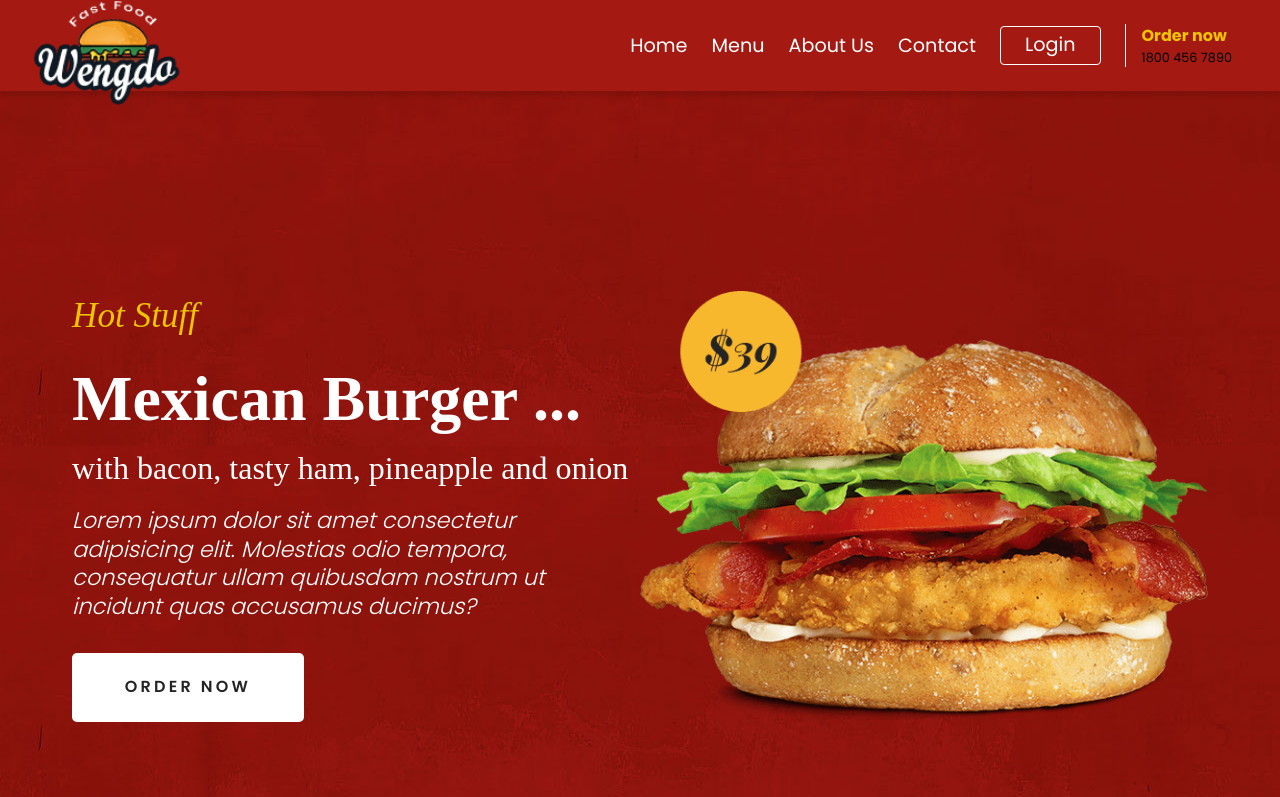
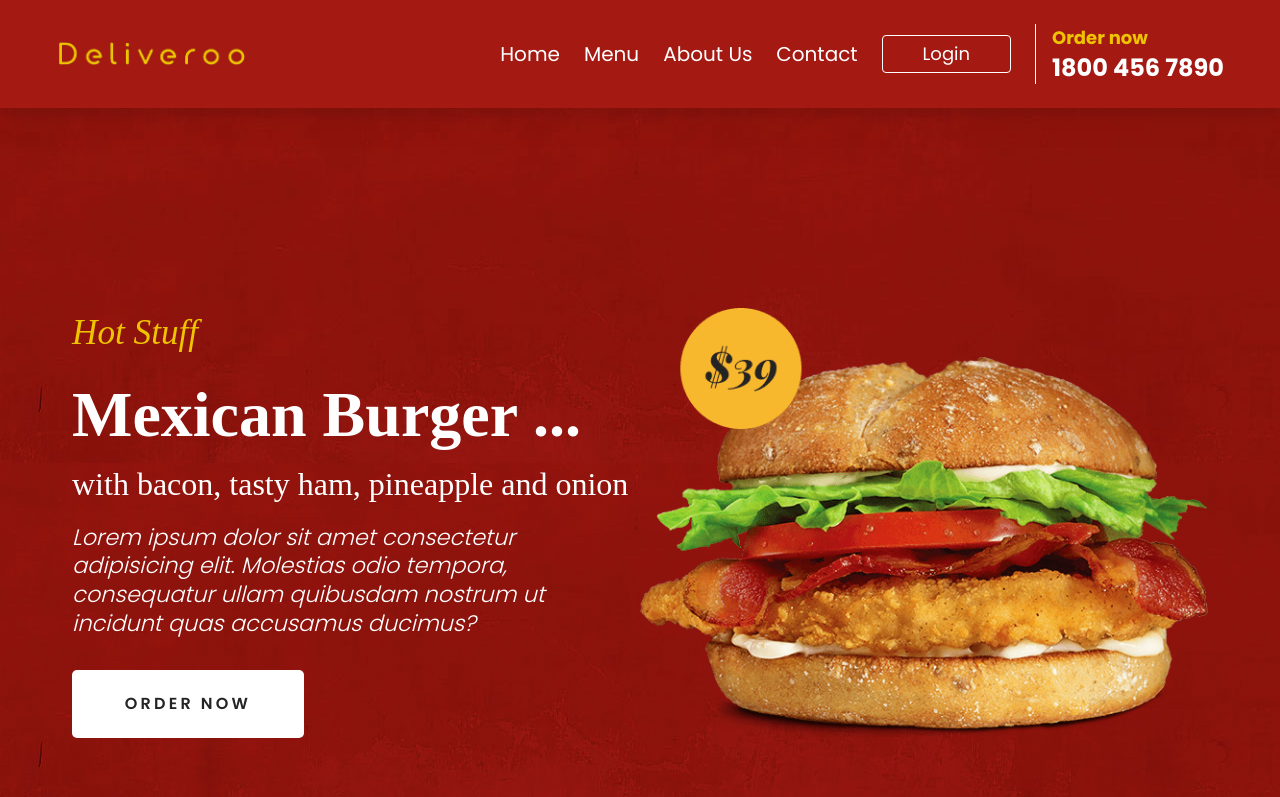
Before and after one commit to oancea-ilie/fast-food-refactor, a React (Vite) app in the folder client/: page / in a window 1280 px wide. Shown: the top 797 px of the page. Built offline with nearby package versions, Linux system fonts and the light colour scheme; a web font is replaced by a local one.

Commit message:
feat: navbar responsive

```diff
--- a/client/index.html
+++ b/client/index.html
@@ -4,7 +4,7 @@
     <meta charset="UTF-8" />
     <link rel="icon" type="image/svg+xml" href="/vite.svg" />
     <meta name="viewport" content="width=device-width, initial-scale=1.0" />
-    <title>Client</title>
+    <title>Deliveroo</title>
     <link rel="preconnect" href="https://fonts.googleapis.com" />
     <link rel="preconnect" href="https://fonts.gstatic.com" crossorigin />
     <link rel="preconnect" href="https://fonts.googleapis.com" />
--- a/client/src/components/header/Header.tsx
+++ b/client/src/components/header/Header.tsx
@@ -1,16 +1,32 @@
-import { memo } from 'react';
+import { memo, useState } from 'react';
 import { Link } from 'react-router-dom';
 import { routes } from '../../utils/routes';
-import Logo2 from '../../assets/images/logo-2.png';
+import deliveroo from '../../assets/images/deliveroo.png';
 
 const Header = () => {
+  const [openMenu, setOpenMenu] = useState<boolean>(false);
+
+  const toggleMenu = () => setOpenMenu(!openMenu);
+
   return (
-    <section className="header-login">
-      <div className="container">
+    <>
+      <div
+        className={`overlay position fixed top-0 left-0 bg-black opacity-50 w-full h-full z-20 ${
+          openMenu ? 'block' : 'hidden'
+        }`}
+      />
+      <section className="bg-red drop-shadow-xl sticky top-0 left-0 z-10 w-full">
+        <div className="flex py-6 px-4 lg:hidden justify-between max-w-3xl mx-auto">
           <Link to="/">
-          <img src={Logo2} alt="" width={70} />
+            <img src={deliveroo} className="w-[130px] h-full" alt="" />
           </Link>
-        <nav className="flex gap-4 items-center pr-4">
+          <button onClick={toggleMenu}>Click</button>
+        </div>
+        <div className=" flex py-6 px-4 items-center text-white justify-between mx-auto lg:max-w-[75rem] 2xl:max-w-[86.25rem] max-lg:hidden">
+          <Link to="/">
+            <img src={deliveroo} className="w-[11.875rem] h-full" alt="" />
+          </Link>
+          <nav className="flex gap-6 items-center">
             {routes.map(
               (route) =>
                 route.display && (
@@ -25,19 +41,55 @@ const Header = () => {
             )}
             <Link
               to="/login"
-            className=" px-6 py-1 border rounded transition-all duration-200  border-white  hover:bg-white hover:text-red"
+              className="text-lg px-10 py-1 border rounded transition-all duration-200  border-white  hover:bg-white hover:text-red"
             >
               Login
             </Link>
             <div className="pl-4 border-l border-l-white">
-            <h1 className="text-orange font-bold">Order now</h1>
-            <p className="hover:text-orange transition-all duration-200 cursor-pointer">
+              <h1 className="text-orange font-bold text-lg">Order now</h1>
+              <p className="hover:text-orange transition-all text-2xl font-bold duration-200">
                 1800 456 7890
               </p>
             </div>
           </nav>
         </div>
       </section>
+      <section
+        className={`responsive absolute top-0 right-0 z-20 h-full bg-red flex-col w-56 text-white drop-shadow-xl ${
+          openMenu ? 'flex' : 'hidden'
+        }`}
+      >
+        <div className="p-6 flex justify-end" onClick={toggleMenu}>
+          X
+        </div>
+        <div className="border-t-white border-t px-6 pt-6">
+          <h1 className="text-orange font-bold text-lg">Order now</h1>
+          <p className="hover:text-orange transition-all text-2xl font-bold duration-200">
+            1800 456 7890
+          </p>
+        </div>
+        <Link
+          to="/login"
+          className="mx-6 mt-6 text-lg text-center px-10 py-1 border rounded transition-all duration-200  border-white  hover:bg-white hover:text-red"
+        >
+          Login
+        </Link>
+        <nav className="flex flex-col gap-6 p-6">
+          {routes.map(
+            (route) =>
+              route.display && (
+                <Link
+                  className="hover:text-orange transition-all duration-200 text-xl"
+                  to={route.path}
+                  key={route.name}
+                >
+                  {route.name}
+                </Link>
+              )
+          )}
+        </nav>
+      </section>
+    </>
   );
 };
 export default memo(Header);
```
Also changed, not shown: client/src/assets/images/deliveroo.png (added). Lines whose indentation alone changed are shown as unchanged.
